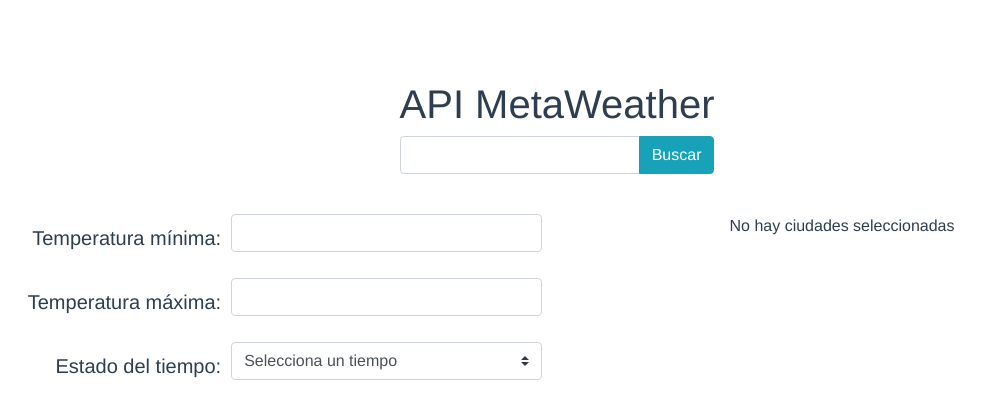
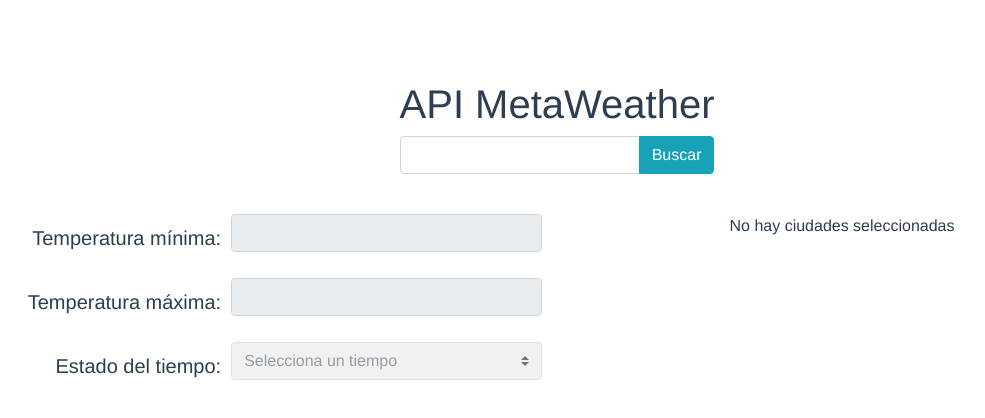
Before and after one commit to Itziar88/weather, a Vue app: page / in a window 1280 px wide. Shown: the top 418 px of the page, without its empty margins (83-1068 px from the left). Built offline with nearby package versions, Linux system fonts and the light colour scheme.

Commit message:
filtersCities with vuex

```diff
--- a/src/App.vue
+++ b/src/App.vue
@@ -5,7 +5,6 @@
         <b-row alignH="center">
             <Header
                 class="header"
-                @onSearch="search"
             />
         </b-row>
         <b-row>
@@ -13,31 +12,19 @@
                 md="6"
                 class="filteredCities"
             >
-                <FilterCities
-                    ref="filters"
-                    :cities="cities"
-                    :disabledFormStatus="disabledFormStatus"
-                    @onFilter="handleFilters"
-                />
+                <FilterCities />
             </b-col>
             <b-col
                 md="6"
                 class="listedCities"
             >
-                <CitiesList
-                    :cities="filteredCities"
-                    :loading="loading"
-                />
+                <CitiesList />
             </b-col>
         </b-row>
     </b-container>
 </template>
 
 <script>
-
-import {
-    mapState, mapGetters, mapActions, mapMutations,
-} from 'vuex'
 
 import { Header, FilterCities, CitiesList } from '@/components'
 
@@ -47,19 +34,6 @@
         Header,
         FilterCities,
         CitiesList,
-    },
-    computed: {
-        ...mapState({
-            loading: state => state.loading,
-        }),
-        ...mapGetters({
-            filteredCities: 'filteredCities',
-        }),
-    },
-    methods: {
-        ...mapActions({
-            search: 'search',
-        }),
     },
 }
 </script>
--- a/src/components/FilterCities.vue
+++ b/src/components/FilterCities.vue
@@ -1,7 +1,7 @@
 <template>
     <div>
         <!-- <b-form-fieldset :disabled="disabledFormStatus"> -->
-        <b-form-fieldset>
+        <b-form-fieldset :disabled="disabled">
             <b-form-group
                 labelColsMd="5"
                 label="Temperatura mínima: "
@@ -9,9 +9,8 @@
                 labelSize="lg"
             >
                 <b-form-input
-                    v-model="filters.tempMin"
+                    v-model="tempMin"
                     type="text"
-                    @keyup="handleFilters"
                 />
             </b-form-group>
             <b-form-group
@@ -21,9 +20,8 @@
                 labelSize="lg"
             >
                 <b-form-input
-                    v-model="filters.tempMax"
+                    v-model="tempMax"
                     type="text"
-                    @keyup="handleFilters"
                 />
             </b-form-group>
             <b-form-group
@@ -33,8 +31,7 @@
                 labelSize="lg"
             >
                 <b-form-select
-                    v-model="filters.state"
-                    @change="handleFilters"
+                    v-model="stateWeather"
                 >
                     <option
                         default
@@ -44,7 +41,7 @@
                     </option>
                     <option
                         v-for="uniqState in stateOptions"
-                        :key="uniqState.id"
+                        :key="uniqState"
                         :value="uniqState"
                     >
                         {{ uniqState }}
@@ -56,44 +53,59 @@
 </template>
 
 <script>
-import VueTypes from 'vue-types'
+import {
+    mapState, mapGetters, mapActions, mapMutations,
+} from 'vuex'
 import { uniq } from 'lodash'
 
 export default {
     name: 'FilterCities',
-    props: {
-        cities: VueTypes.arrayOf(VueTypes.shape({
-            id: VueTypes.number.isRequired,
-            name: VueTypes.string.isRequired,
-            temp: VueTypes.number.def(0),
-            state: VueTypes.string.def(''),
-            stateAbbr: VueTypes.string.def(''),
-        })).def([]),
-        disabledFormStatus: VueTypes.bool.def(true),
-    },
-    data () {
-        return {
-            filters: {
-                state: 'default',
-                tempMin: null,
-                tempMax: null,
-            },
-        }
-    },
+
     computed: {
+        ...mapState({
+            loading: state => state.loading,
+            cities: state => state.cities,
+            filters: state => state.filters,
+        }),
         stateOptions () {
             const uniqCities = uniq(this.cities.map(city => city.state))
             return uniqCities
         },
+        disabled () {
+            if (this.loading === true || this.cities.length === 0) {
+                return true
+            }
+            return false
+        },
+        tempMin: {
+            get () {
+                return this.filters.tempMin
+            },
+            set (value) {
+                this.updateFilter({ key: 'tempMin', value })
+            },
+        },
+        tempMax: {
+            get () {
+                return this.filters.tempMax
+            },
+            set (value) {
+                this.updateFilter({ key: 'tempMax', value })
+            },
+        },
+        stateWeather: {
+            get () {
+                return this.filters.stateWeather
+            },
+            set (value) {
+                this.updateFilter({ key: 'stateWeather', value })
+            },
+        },
     },
     methods: {
-        handleFilters () {
-            this.$emit('onFilter', this.filters)
-        },
-        reset () {
-            this.filters = { state: 'default', tempMin: null, tempMax: null }
-            return this.filters
-        },
+        ...mapMutations({
+            updateFilter: 'updateFilter',
+        }),
     },
 }
 </script>
--- a/src/components/Header.vue
+++ b/src/components/Header.vue
@@ -21,6 +21,9 @@
 
 <script>
 import { debounce } from 'lodash'
+import {
+    mapActions,
+} from 'vuex'
 
 export default {
     name: 'Header',
@@ -30,8 +33,11 @@
         }
     },
     methods: {
+        ...mapActions({
+            search: 'search',
+        }),
         handleSubmit: debounce(function submitDebounced () {
-            this.$emit('onSearch', this.inputCity)
+            this.search(this.inputCity)
         }, 1000),
     },
 }
--- a/src/store/index.js
+++ b/src/store/index.js
@@ -55,7 +55,7 @@
             state.filters = { ...initialState.filters }
         },
         updateFilter: (state, { key, value }) => {
-            if (state.filters[key]) {
+            if (state.filters[key] !== undefined) {
                 state.filters = { ...state.filters, [key]: value }
             }
         },
```
